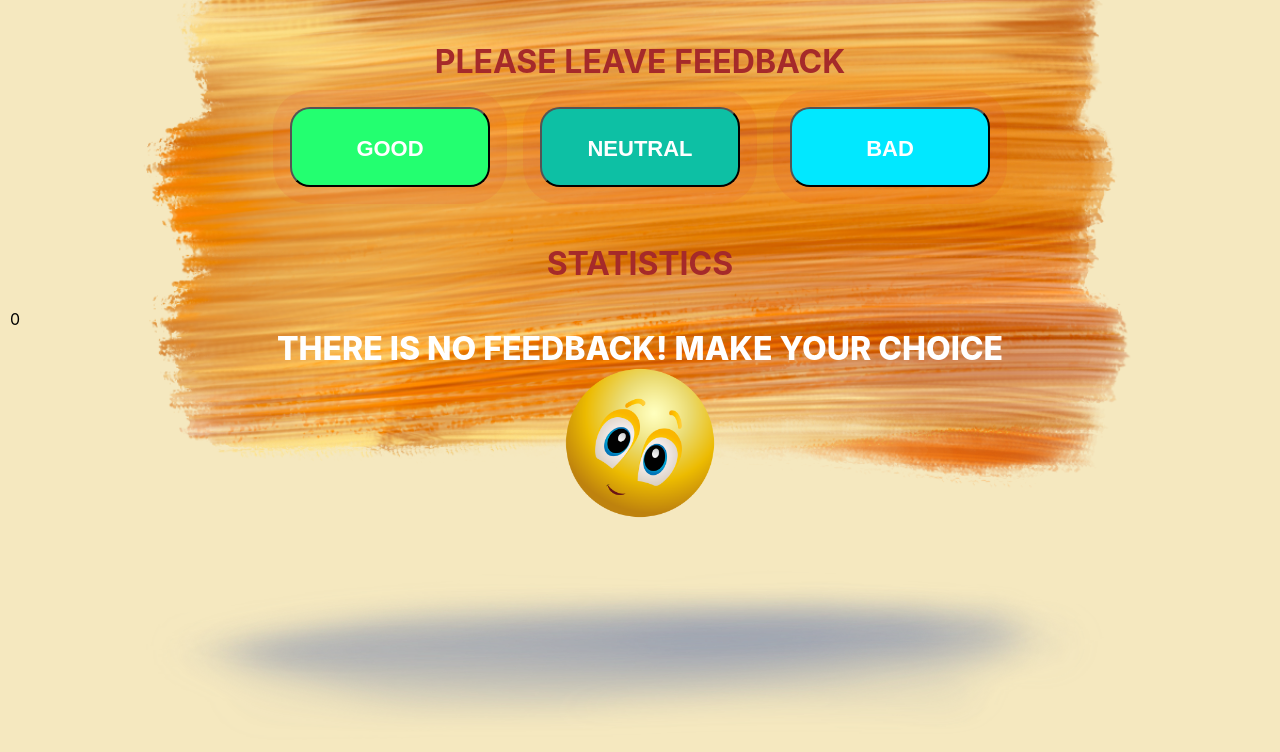
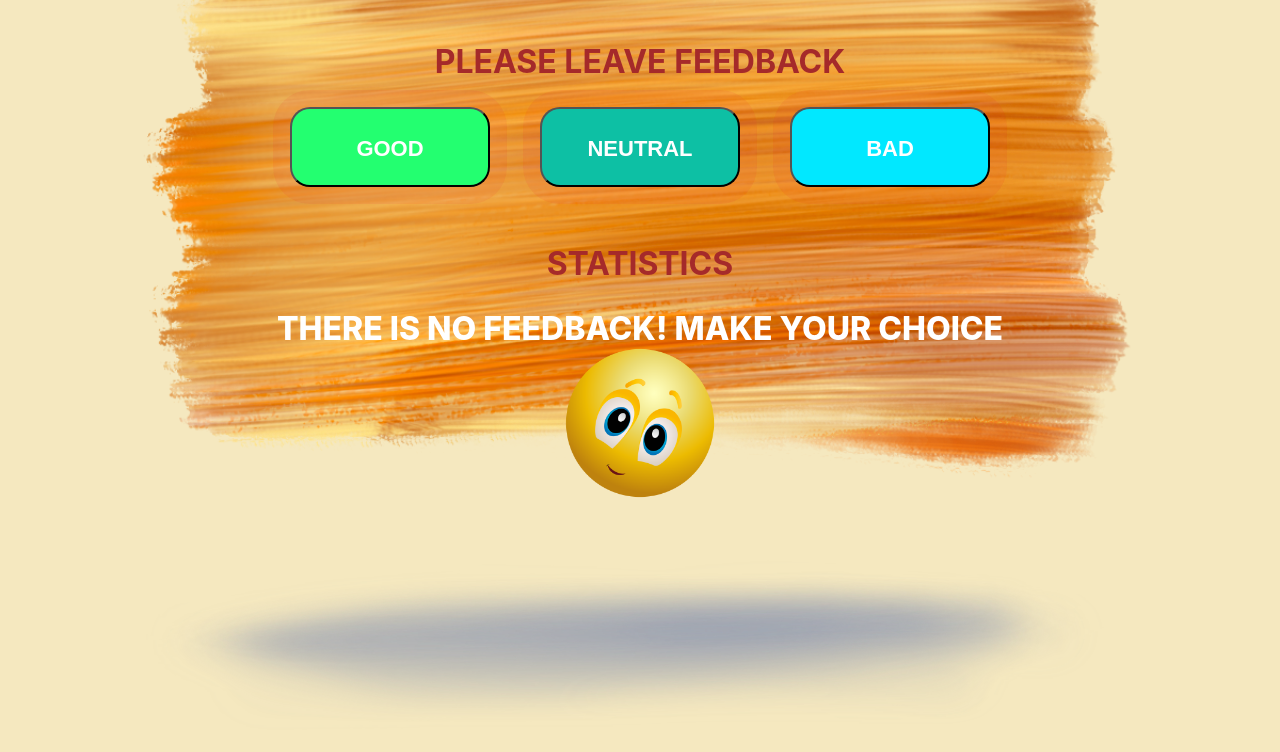
Before and after one commit to Bohdan-Ta/goit-react-hw-02-feedback, a React (Create React App) app: page / in a window 1280 px wide. Shown: the top 752 px of the page. Built offline with nearby package versions, Linux system fonts and the light colour scheme.

Commit message:
bag-fix function in App(const a = fun()

```diff
--- a/src/App.js
+++ b/src/App.js
@@ -30,6 +30,7 @@ class App extends Component {
 
   render() {
     const { good, neutral, bad } = this.state;
+    const total = this.totalFeedback() > 0;
     return (
       <>
         <Section title="Please leave feedback">
@@ -39,7 +40,7 @@ class App extends Component {
           />
         </Section>
         <Section title="Statistics">
-          {this.totalFeedback() && (
+          {total && (
             <Statistics
               good={good}
               neutral={neutral}
@@ -48,7 +49,7 @@ class App extends Component {
               persantageGoodFeedback={this.persantageGoodFeedback}
             />
           )}
-          {!this.totalFeedback() && (
+          {!total && (
             <Notification
               message="There is no feedback!
             Make your choice"
```
